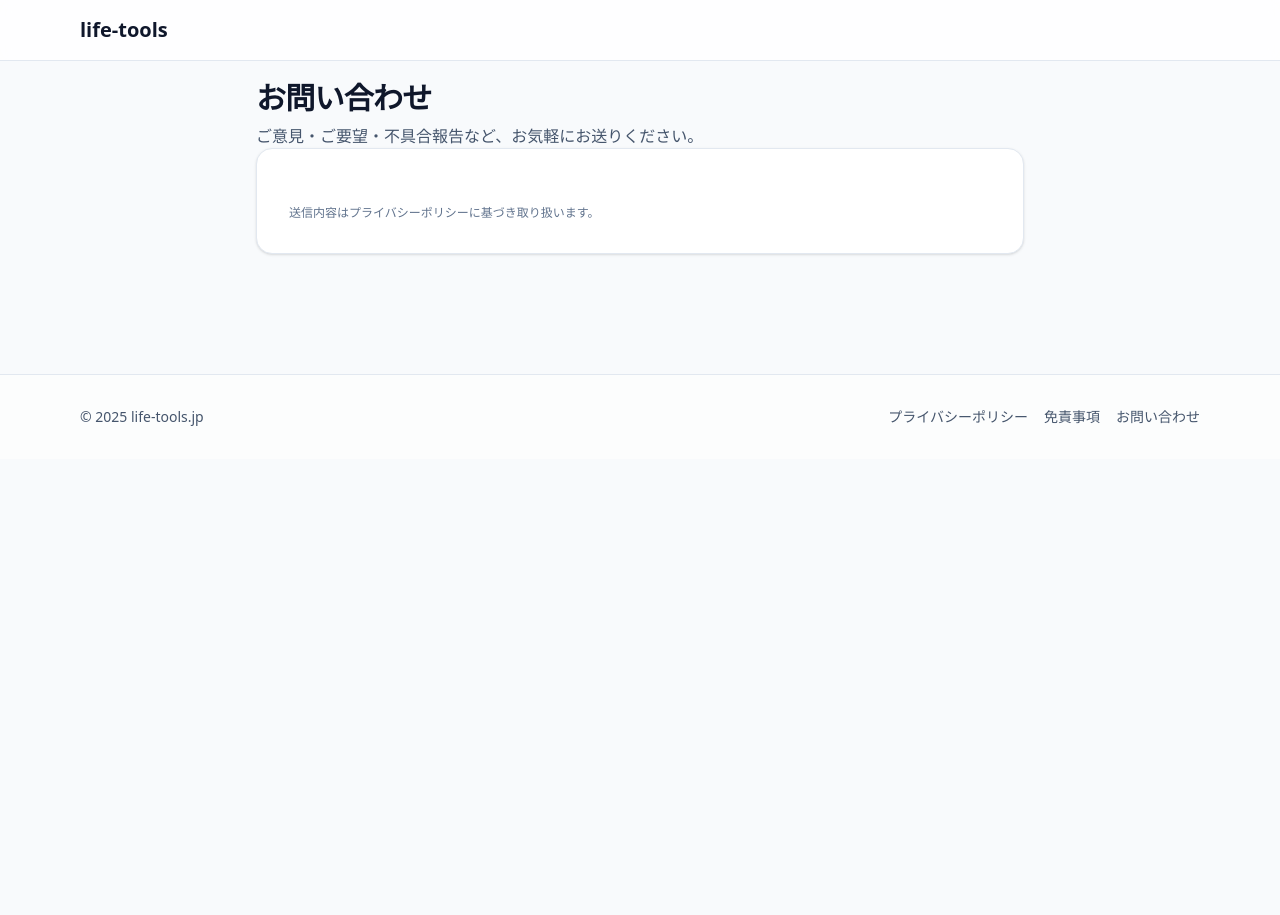
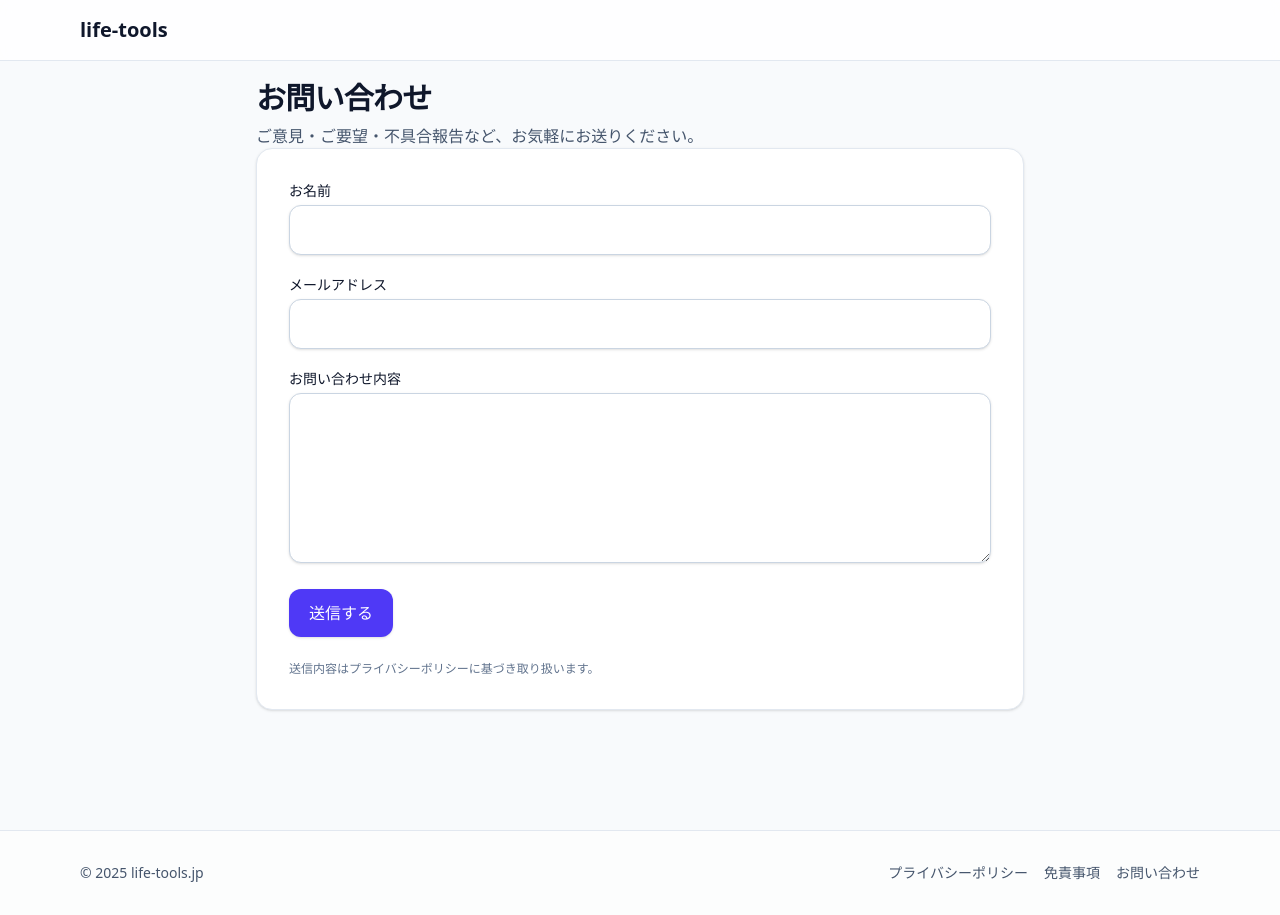
Before and after one commit to usefultool250818-afk/life-tools, a Next.js app: page /contact in a window 1280 px wide. Before the commit the page ends 800 px from the top, so only its background shows below. Built offline with nearby package versions, Linux system fonts and the light colour scheme.

Commit message:
fix:お問い合わせ窓口3

```diff
--- a/src/app/(site)/contact/ContactForm.tsx
+++ b/src/app/(site)/contact/ContactForm.tsx
@@ -1,5 +1,5 @@
-// src/app/(site)/contact/ContactForm.tsx
 "use client";
+
 import { useState } from "react";
 
 export function ContactForm() {
@@ -11,6 +11,7 @@ export function ContactForm() {
     e.preventDefault();
     setStatus("sending");
     setError("");
+
     try {
       const res = await fetch("/api/contact", {
         method: "POST",
@@ -18,6 +19,7 @@ export function ContactForm() {
         body: JSON.stringify(form),
       });
       const json = await res.json();
+
       if (!res.ok || !json.ok) {
         setStatus("error");
         setError(json.error || "送信に失敗しました。時間をおいて再度お試しください。");
@@ -33,7 +35,69 @@ export function ContactForm() {
 
   return (
     <form onSubmit={onSubmit} className="space-y-5">
-      {/* …フォーム本体（省略可。いまのままでOK）… */}
+      {/* お名前 */}
+      <div>
+        <label className="block text-sm font-medium mb-1">お名前</label>
+        <input
+          type="text"
+          className="w-full rounded-xl border border-slate-300 bg-white px-4 py-3 shadow-sm focus:outline-none focus:ring-4 focus:ring-indigo-100"
+          value={form.name}
+          onChange={(e) => setForm({ ...form, name: e.target.value })}
+          required
+        />
+      </div>
+
+      {/* メールアドレス */}
+      <div>
+        <label className="block text-sm font-medium mb-1">メールアドレス</label>
+        <input
+          type="email"
+          className="w-full rounded-xl border border-slate-300 bg-white px-4 py-3 shadow-sm focus:outline-none focus:ring-4 focus:ring-indigo-100"
+          value={form.email}
+          onChange={(e) => setForm({ ...form, email: e.target.value })}
+          required
+        />
+      </div>
+
+      {/* お問い合わせ内容 */}
+      <div>
+        <label className="block text-sm font-medium mb-1">お問い合わせ内容</label>
+        <textarea
+          rows={6}
+          className="w-full rounded-xl border border-slate-300 bg-white px-4 py-3 shadow-sm focus:outline-none focus:ring-4 focus:ring-indigo-100"
+          value={form.message}
+          onChange={(e) => setForm({ ...form, message: e.target.value })}
+          required
+        />
+      </div>
+
+      {/* ハニーポット（bot対策 / 画面非表示） */}
+      <input
+        type="text"
+        name="company"
+        value={form.hp}
+        onChange={(e) => setForm({ ...form, hp: e.target.value })}
+        className="hidden"
+        autoComplete="off"
+        tabIndex={-1}
+      />
+
+      <div className="flex items-center gap-3">
+        <button
+          type="submit"
+          disabled={status === "sending"}
+          className="inline-flex items-center justify-center rounded-xl bg-indigo-600 px-5 py-3 text-white font-medium shadow-sm hover:bg-indigo-700 disabled:opacity-60"
+        >
+          {status === "sending" ? "送信中…" : "送信する"}
+        </button>
+
+        {status === "done" && (
+          <span className="text-green-600 text-sm">送信しました。ご連絡ありがとうございます！</span>
+        )}
+        {status === "error" && (
+          <span className="text-red-600 text-sm">{error}</span>
+        )}
+      </div>
     </form>
   );
 }
```
